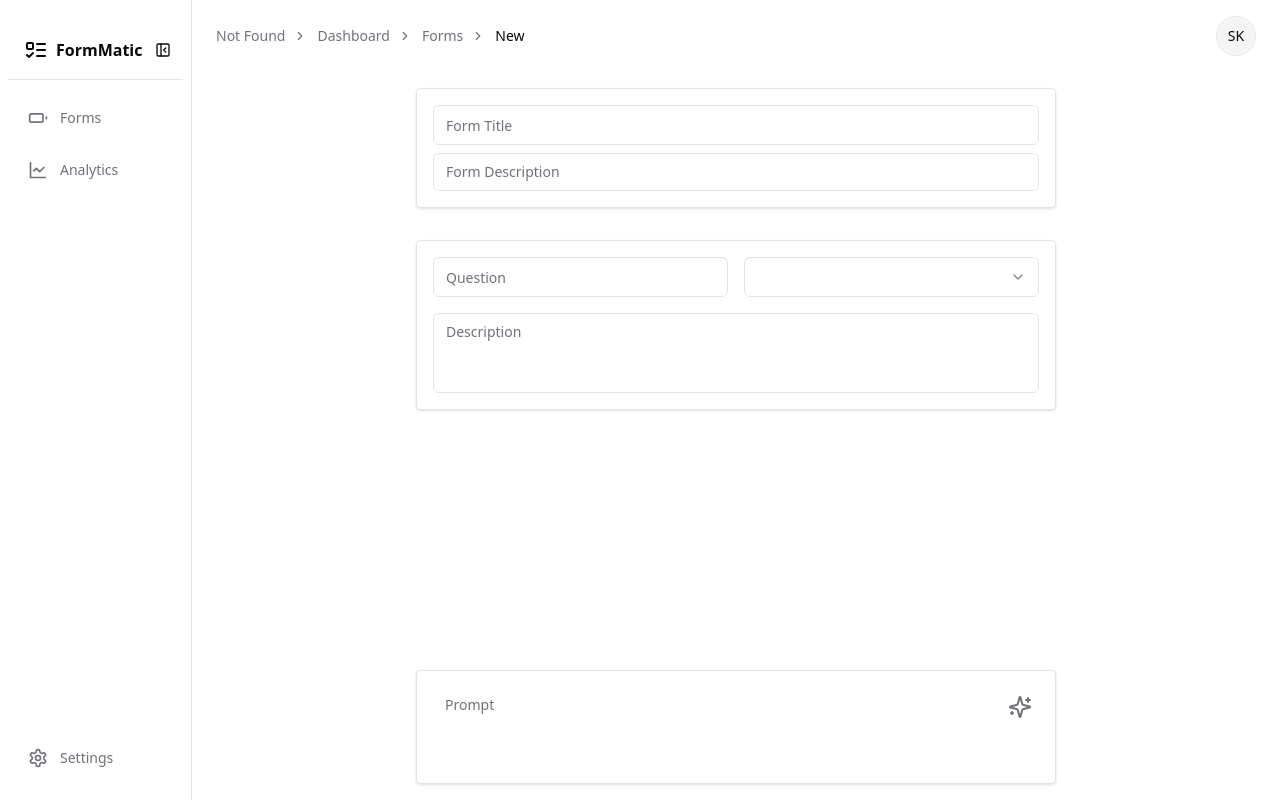
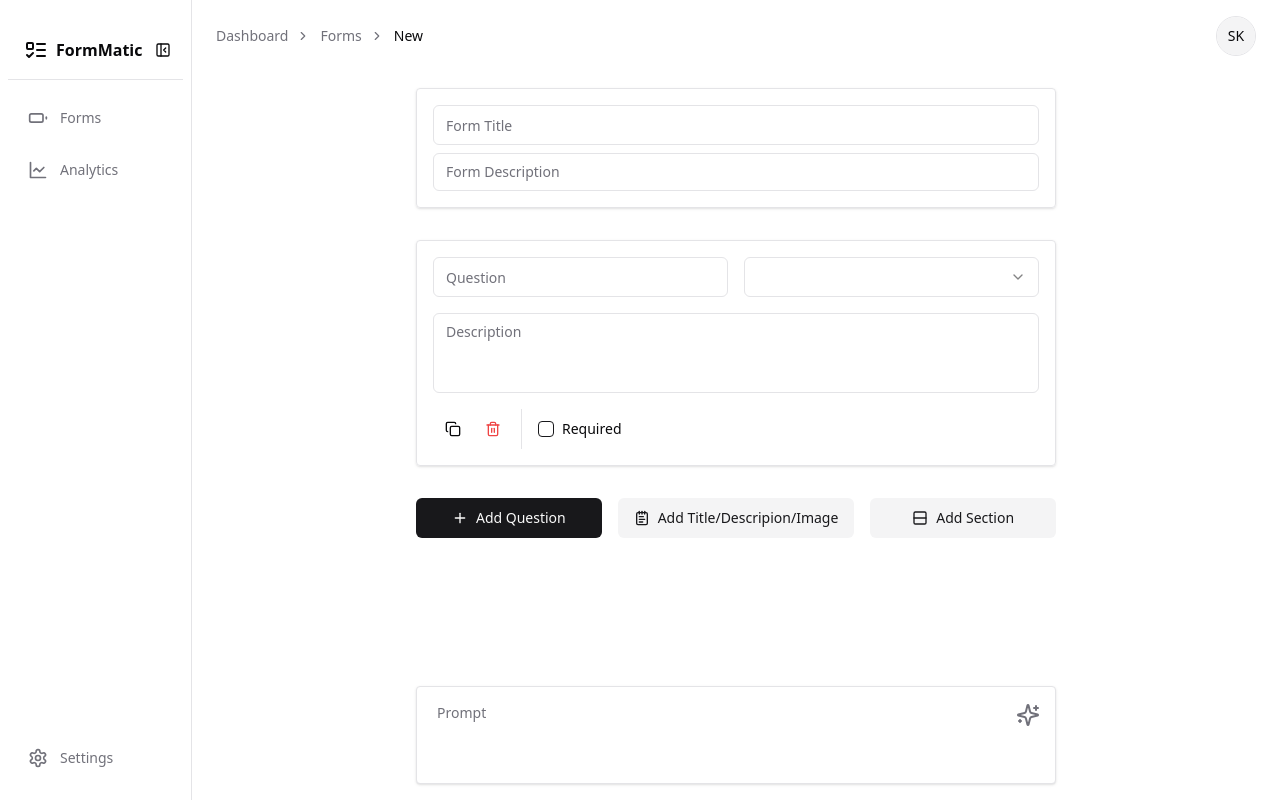
Before and after one commit to Native-Touch/aiform, a Next.js app: page /dashboard/forms/new in a window 1280 px wide. Before the commit this address had no page. Built offline with nearby package versions, Linux system fonts and the light colour scheme.

Commit message:
add copy delete icons

```diff
--- a/src/app/dashboard/forms/new/page.tsx
+++ b/src/app/dashboard/forms/new/page.tsx
@@ -1,6 +1,15 @@
-import { Send, Sparkles } from "lucide-react";
+import {
+  Copy,
+  NotepadText,
+  Plus,
+  Rows2,
+  Sparkles,
+  Trash2,
+} from "lucide-react";
 import { Button } from "~/components/ui/button";
+import { Checkbox } from "~/components/ui/checkbox";
 import { Input } from "~/components/ui/input";
+import { Label } from "~/components/ui/label";
 import {
   Select,
   SelectContent,
@@ -8,6 +17,7 @@ import {
   SelectTrigger,
   SelectValue,
 } from "~/components/ui/select";
+import { Separator } from "~/components/ui/separator";
 import { Textarea } from "~/components/ui/textarea";
 
 export default function NewFormPage() {
@@ -30,9 +40,9 @@ export default function NewFormPage() {
             </SelectTrigger>
             <SelectContent>
               <SelectItem value="text">Text</SelectItem>
-              <SelectItem value="text">Text</SelectItem>
-              <SelectItem value="text">Text</SelectItem>
-              <SelectItem value="text">Text</SelectItem>
+              <SelectItem value="number">Number</SelectItem>
+              <SelectItem value="date">Date</SelectItem>
+              <SelectItem value="time">Time</SelectItem>
             </SelectContent>
           </Select>
           <Textarea
@@ -40,10 +50,39 @@ export default function NewFormPage() {
             className="col-span-2 w-full"
             rows={1}
           />
+          <div className="flex items-center">
+            <Button variant="ghost" size="icon" className="group">
+              <Copy className="size-4" />
+            </Button>
+            <Button variant="ghost" size="icon" className="group">
+              <Trash2 className="size-4 text-destructive" />
+            </Button>
+            <Separator orientation="vertical" className="mx-2" />
+            <div className="flex items-center">
+              <Checkbox className="ml-2" id="required" />
+              <Label className="ml-2" htmlFor="required">
+                Required
+              </Label>
+            </div>
+          </div>
+        </div>
+        <div className="flex w-full items-center gap-4">
+          <Button variant="default" className="w-full gap-2">
+            <Plus className="size-4" />
+            Add Question
+          </Button>
+          <Button variant="secondary" className="w-full gap-2">
+            <NotepadText className="size-4" />
+            Add Title/Descripion/Image
+          </Button>
+          <Button variant="secondary" className="w-full gap-2">
+            <Rows2 className="size-4" />
+            Add Section
+          </Button>
         </div>
       </div>
       <div className="absolute bottom-0 flex w-full items-center justify-center">
-        <div className="flex w-[50vw] rounded border bg-background p-4 shadow">
+        <div className="flex w-[50vw] rounded border bg-background p-2 shadow">
           <Textarea placeholder="Prompt" className="w-full border-0" />
           <Button variant="ghost" size="icon" className="group ml-auto">
             <Sparkles
--- a/src/components/Header.tsx
+++ b/src/components/Header.tsx
@@ -61,8 +61,9 @@ export default function Header() {
       </Sheet>
       <Breadcrumb className="hidden lg:flex">
         <BreadcrumbList>
-          {(pathname === "/" ? [""] : pathname.split("/")).map(
-            (path, index, list) => (
+          {(pathname === "/" ? [] : pathname.split("/"))
+            .filter((r) => r)
+            .map((path, index, list) => (
               <div className="flex items-center gap-2" key={index}>
                 <BreadcrumbItem>
                   {index === list.length - 1 ? (
@@ -84,8 +85,7 @@ export default function Header() {
                 </BreadcrumbItem>
                 {index < list.length - 1 && <BreadcrumbSeparator />}
               </div>
-            ),
-          )}
+            ))}
         </BreadcrumbList>
       </Breadcrumb>
       <DropdownMenu>
```
